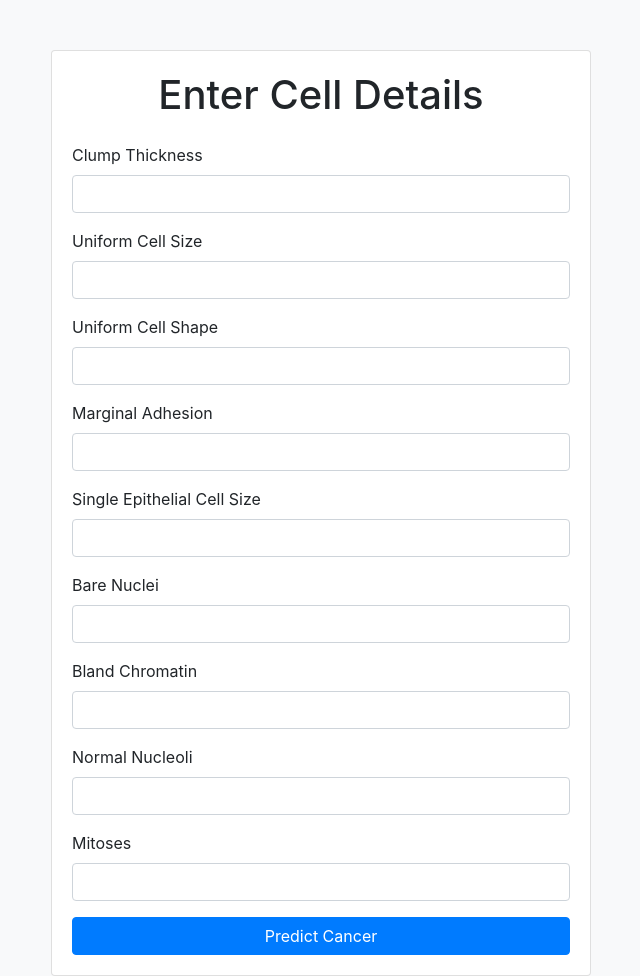
After one commit to tonyjerald/breast-cancer-prediction-, a Flask app: page /details in a window 1280 px wide. The commit adds this page. Shown: the whole page, without its empty margins (319-959 px from the left). Run offline with Flask 3, Linux system fonts and the light colour scheme; parts of the project's set-up code (start-up, migrations or seed data) failed here and were passed over; some libraries are stand-ins or nearby versions.

Commit message:
changed the ui based on the requirements

```diff
--- a/app.py
+++ b/app.py
@@ -7,16 +7,31 @@ import pickle
 app = Flask(__name__)
 model = pickle.load(open('model.pkl', 'rb'))
 
+
 @app.route('/')
 def home():
   return render_template('index.html')
 
+@app.route('/contact')
+def contact():
+  return render_template('contact.html')
+
+@app.route('/index1')
+def index():
+  return render_template('index1.html')
+
+@app.route('/details')
+def details():
+    global input_features
+    input_features = [float(x) for x in request.form.values()]
+    return render_template('details.html')
+
 @app.route('/predict',methods=['POST'])
 def predict():
-  connection =  sqlite3.Connection("UsersDatabase.db")
+  details()
+  connection =  sqlite3.Connection("UsersDatabase8.db")
   cursor= connection.cursor()
-  cursor.execute("Create table UsersDatabase (clump_thickness real, uniform_cell_size real, uniform_cell_shape real, marginal_adhesion real, single_epithelial_size real, bare_nuclei real, bland_chromatin real, normal_nucleoli real, mitoses real, result text)")
-  input_features = [float(x) for x in request.form.values()]
+  cursor.execute("Create table UsersDatabase8 (clump_thickness real, uniform_cell_size real, uniform_cell_shape real, marginal_adhesion real, single_epithelial_size real, bare_nuclei real, bland_chromatin real, normal_nucleoli real, mitoses real, result text)")
   features_value = [np.array(input_features)]
   features_name = ['clump_thickness', 'uniform_cell_size', 'uniform_cell_shape',
        'marginal_adhesion', 'single_epithelial_size', 'bare_nuclei',
@@ -31,10 +46,10 @@ def predict():
       res_val = "no Breast cancer"
   input_features.append(res_val)
   features_tuple = tuple(input_features)
-  cursor.execute("INSERT INTO UsersDatabase (clump_thickness, uniform_cell_size, uniform_cell_shape, marginal_adhesion, single_epithelial_size, bare_nuclei, bland_chromatin, normal_nucleoli, mitoses, result) VALUES (?, ?, ?, ?, ?, ?, ?, ?, ?, ?)", features_tuple)
+  cursor.execute("INSERT INTO UsersDatabase8 (clump_thickness, uniform_cell_size, uniform_cell_shape, marginal_adhesion, single_epithelial_size, bare_nuclei, bland_chromatin, normal_nucleoli, mitoses, result) VALUES (?, ?, ?, ?, ?, ?, ?, ?, ?, ?)", features_tuple)
   connection.commit()
   connection.close()
-  return render_template('index.html', prediction_text='Patient has {}'.format(res_val))
+  return render_template('predict.html', prediction_text='Patient has {}'.format(res_val))
 
 if __name__ == "__main__":
   app.run()
--- /dev/null
+++ b/templates/details.html
@@ -0,0 +1,97 @@
+<!-- details.html -->
+<!DOCTYPE html>
+<html lang="en">
+
+<head>
+    <meta charset="UTF-8">
+    <meta name="viewport" content="width=device-width, initial-scale=1.0">
+    <title>Enter Cell Details - Breast Cancer Detection</title>
+    <!-- Bootstrap CSS -->
+    <link rel="stylesheet" href="https://stackpath.bootstrapcdn.com/bootstrap/4.3.1/css/bootstrap.min.css"
+          integrity="sha384-ggOyR0iXCbMQv3Xipma34MD+dH/1fQ784/j6cY/iJTQUOhcWr7x9JvoRxT2MZw1T"
+          crossorigin="anonymous">
+    <style>
+        body {
+            background-color: #f8f9fa;
+        }
+
+        .details-container {
+            margin-top: 50px;
+        }
+    </style>
+</head>
+
+<body>
+    <div class="container details-container">
+        <div class="row">
+            <div class="col-md-6 offset-md-3">
+                <div class="card">
+                    <div class="card-body">
+                        <h1 class="text-center mb-4">Enter Cell Details</h1>
+                        <form action="/predict" method="post">
+                            <div class="form-group">
+                                <label for="clump_thickness">Clump Thickness</label>
+                                <input type="number" step="0.1" min="0" max="10" class="form-control"
+                                       id="clump_thickness" name="clump_thickness" required>
+                            </div>
+                            <div class="form-group">
+                                <label for="uniform_cell_size">Uniform Cell Size</label>
+                                <input type="number" step="0.1" min="0" max="10" class="form-control"
+                                       id="uniform_cell_size" name="uniform_cell_size" required>
+                            </div>
+                            <div class="form-group">
+                                <label for="uniform_cell_shape">Uniform Cell Shape</label>
+                                <input type="number" step="0.1" min="0" max="10" class="form-control"
+                                       id="uniform_cell_shape" name="uniform_cell_shape" required>
+                            </div>
+                            <div class="form-group">
+                                <label for="marginal_adhesion">Marginal Adhesion</label>
+                                <input type="number" step="0.1" min="0" max="10" class="form-control"
+                                       id="marginal_adhesion" name="marginal_adhesion" required>
+                            </div>
+                            <div class="form-group">
+                                <label for="single_epithelial_size">Single Epithelial Cell Size</label>
+                                <input type="number" step="0.1" min="0" max="10" class="form-control"
+                                       id="single_epithelial_size" name="single_epithelial_size" required>
+                            </div>
+                            <div class="form-group">
+                                <label for="bare_nuclei">Bare Nuclei</label>
+                                <input type="number" step="0.1" min="0" max="10" class="form-control" id="bare_nuclei"
+                                       name="bare_nuclei" required>
+                            </div>
+                            <div class="form-group">
+                                <label for="bland_chromatin">Bland Chromatin</label>
+                                <input type="number" step="0.1" min="0" max="10" class="form-control"
+                                       id="bland_chromatin" name="bland_chromatin" required>
+                            </div>
+                            <div class="form-group">
+                                <label for="normal_nucleoli">Normal Nucleoli</label>
+                                <input type="number" step="0.1" min="0" max="10" class="form-control"
+                                       id="normal_nucleoli" name="normal_nucleoli" required>
+                            </div>
+                            <div class="form-group">
+                                <label for="mitoses">Mitoses</label>
+                                <input type="number" step="0.1" min="0" max="10" class="form-control" id="mitoses"
+                                       name="mitoses" required>
+                            </div>
+                            <button type="submit" class="btn btn-primary btn-block">Predict Cancer</button>
+                        </form>
+                    </div>
+                </div>
+            </div>
+        </div>
+    </div>
+
+    <!-- Bootstrap JS (optional, for certain Bootstrap components) -->
+    <script src="https://code.jquery.com/jquery-3.3.1.slim.min.js"
+            integrity="sha384-q8i/X+965DzO0rT7abK41JStQIAqVgRVzpbzo5smXKp4YfRvH+8abtTE1Pi6jizo"
+            crossorigin="anonymous"></script>
+    <script src="https://cdnjs.cloudflare.com/ajax/libs/popper.js/1.14.7/umd/popper.min.js"
+            integrity="sha384-UO2eT0CpHqdSJQ6hJty5KVphtPhzWj9WO1clHTMGa3JDZwrnQq4sF86dIHNDz0W1"
+            crossorigin="anonymous"></script>
+    <script src="https://stackpath.bootstrapcdn.com/bootstrap/4.3.1/js/bootstrap.min.js"
+            integrity="sha384-JjSmVgyd0p3pXB1rRibZUAYoIIy6OrQ6VrjIEaFf/nJGzIxFDsf4x0xIM+B07jRM"
+            crossorigin="anonymous"></script>
+</body>
+
+</html>
```
Also changed, not shown: requirements.txt (+198 -11 lines), templates/contact.html (added, +70 -0 lines), templates/index.html (+43 -81 lines), templates/index1.html (added, +27 -0 lines), templates/predict.html (added, +29 -0 lines).
